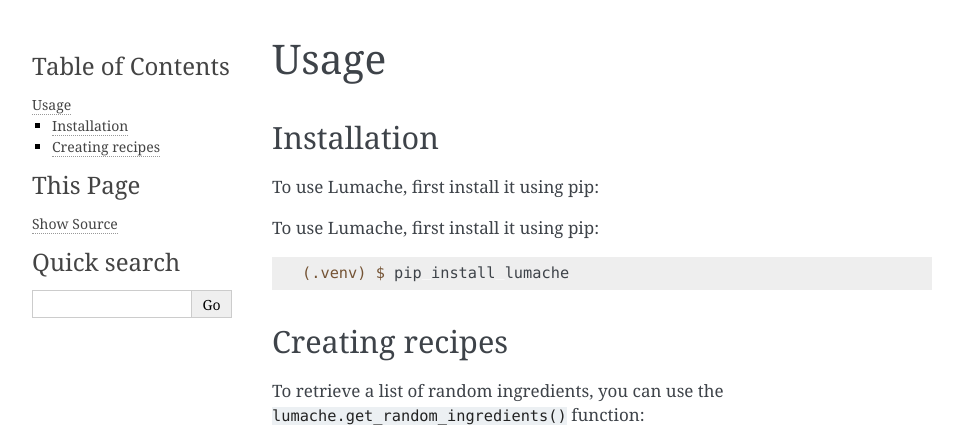
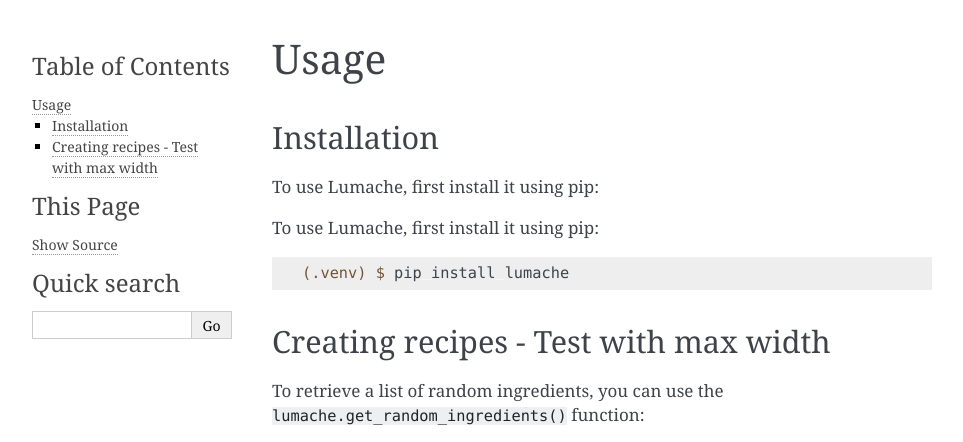
Before and after one commit to PriyankaLiz/rtd2-tutorial, a Sphinx documentation site: the page built from docs/source/usage.rst, in a window 1280 px wide and 900 px high, cut to the strip 0-442 px from the top of the window. Shown: the whole strip, without its empty margins (148-1111 px from the left). Built offline with Sphinx 7.4.7, drawn with Linux system fonts in a browser that asks for light colours.

Commit message:
Update usage.rst - test with text

```diff
--- a/docs/source/usage.rst
+++ b/docs/source/usage.rst
@@ -14,8 +14,8 @@
 
    (.venv) $ pip install lumache
 
-Creating recipes
-----------------
+Creating recipes - Test with max width
+--------------------------------------
 
 To retrieve a list of random ingredients,
 you can use the ``lumache.get_random_ingredients()`` function:
```
